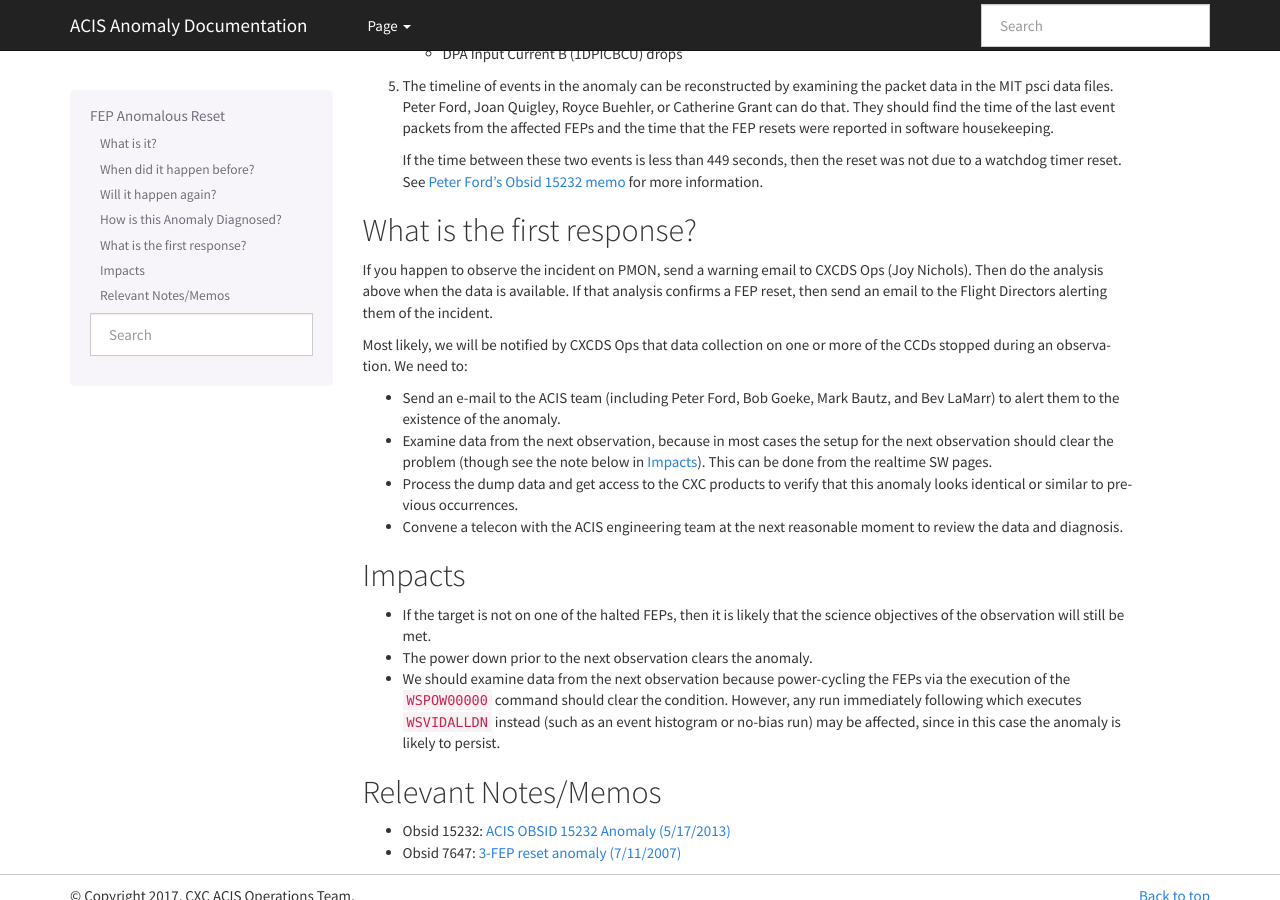
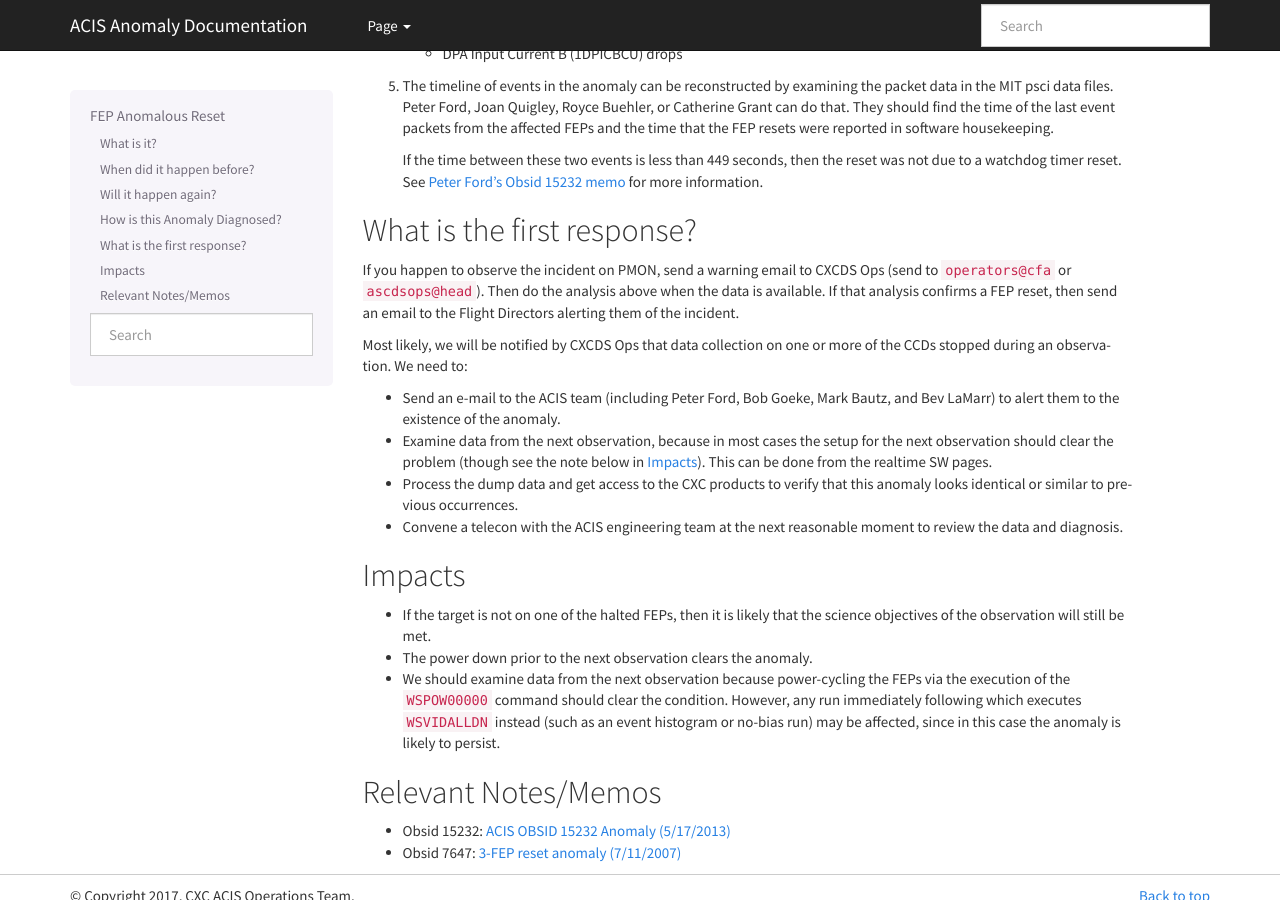
Before and after one commit to acisops/acis_anomaly_pages, a Sphinx documentation site: the page built from source/fep_reset.rst, in a window 1280 px wide and 900 px high, scrolled down 1511 px. Built offline with Sphinx 7.4.7, drawn with Linux system fonts in a browser that asks for light colours.

Commit message:
Don't use Joy's email

```diff
--- a/source/fep_reset.rst
+++ b/source/fep_reset.rst
@@ -121,9 +121,10 @@ What is the first response?
 ---------------------------
 
 If you happen to observe the incident on PMON, send a warning email to
-CXCDS Ops (Joy Nichols). Then do the analysis above when the data is
-available. If that analysis confirms a FEP reset, then send an email to
-the Flight Directors alerting them of the incident.
+CXCDS Ops (send to ``operators@cfa`` or ``ascdsops@head``). Then do the
+analysis above when the data is available. If that analysis confirms a
+FEP reset, then send an email to the Flight Directors alerting them of
+the incident.
 
 Most likely, we will be notified by CXCDS Ops that data collection on one or more of
 the CCDs stopped during an observation. We need to:
--- a/source/hi_lo_anomaly.rst
+++ b/source/hi_lo_anomaly.rst
@@ -41,8 +41,8 @@ What is the first response?
 ---------------------------
 
 If you happen to observe the incident on PMON, send a warning email to
-CXCDS Ops (Joy Nichols). Importantly, we have a
-`SOP <http://cxc.cfa.harvard.edu/acis/cmd_seq/dea_fep_diags.pdf>`_
+CXCDS Ops (send to ``operators@cfa`` or ``ascdsops@head``). Importantly,
+we have a `SOP <http://cxc.cfa.harvard.edu/acis/cmd_seq/dea_fep_diags.pdf>`_
 written to intervene if the observation with the anomaly is still in
 progress to dump diagnostic data. If the analysis confirms the anomaly,
 then send an email to the Flight Directors alerting them of the incident.
```
